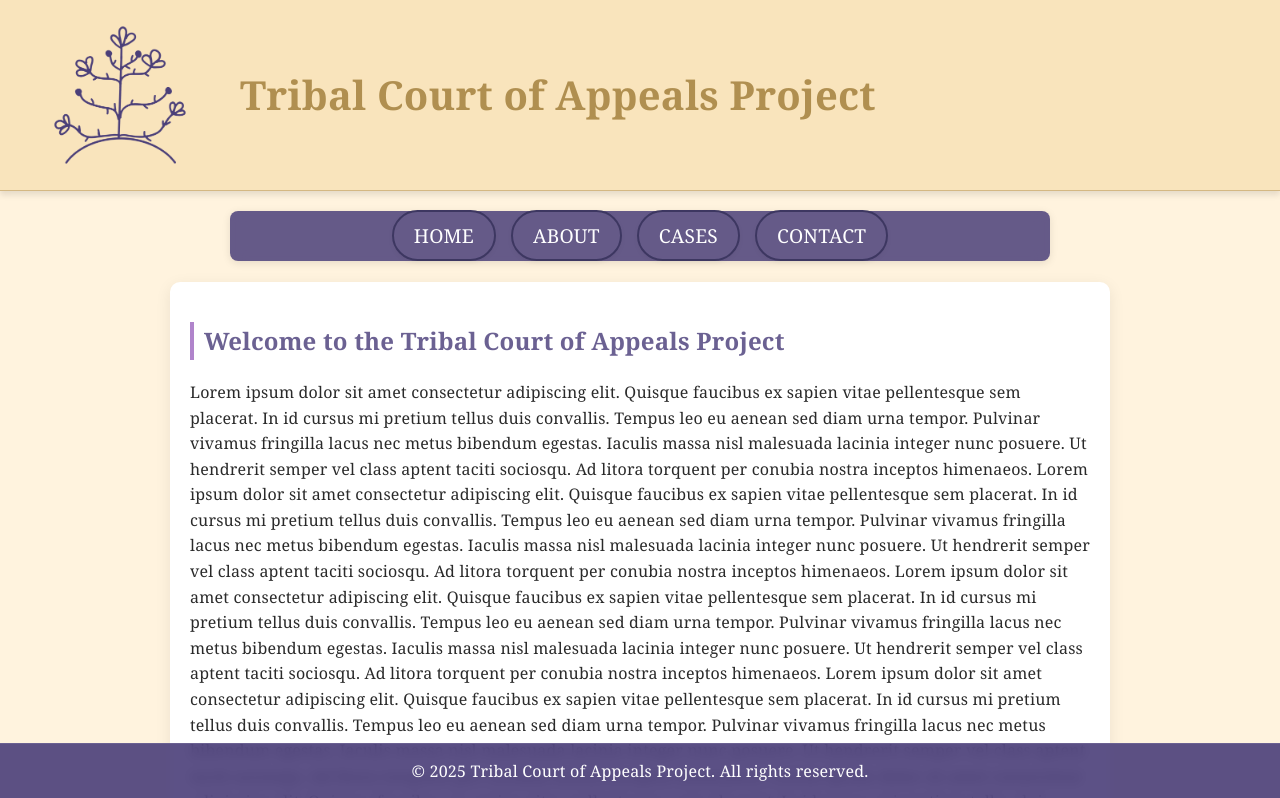
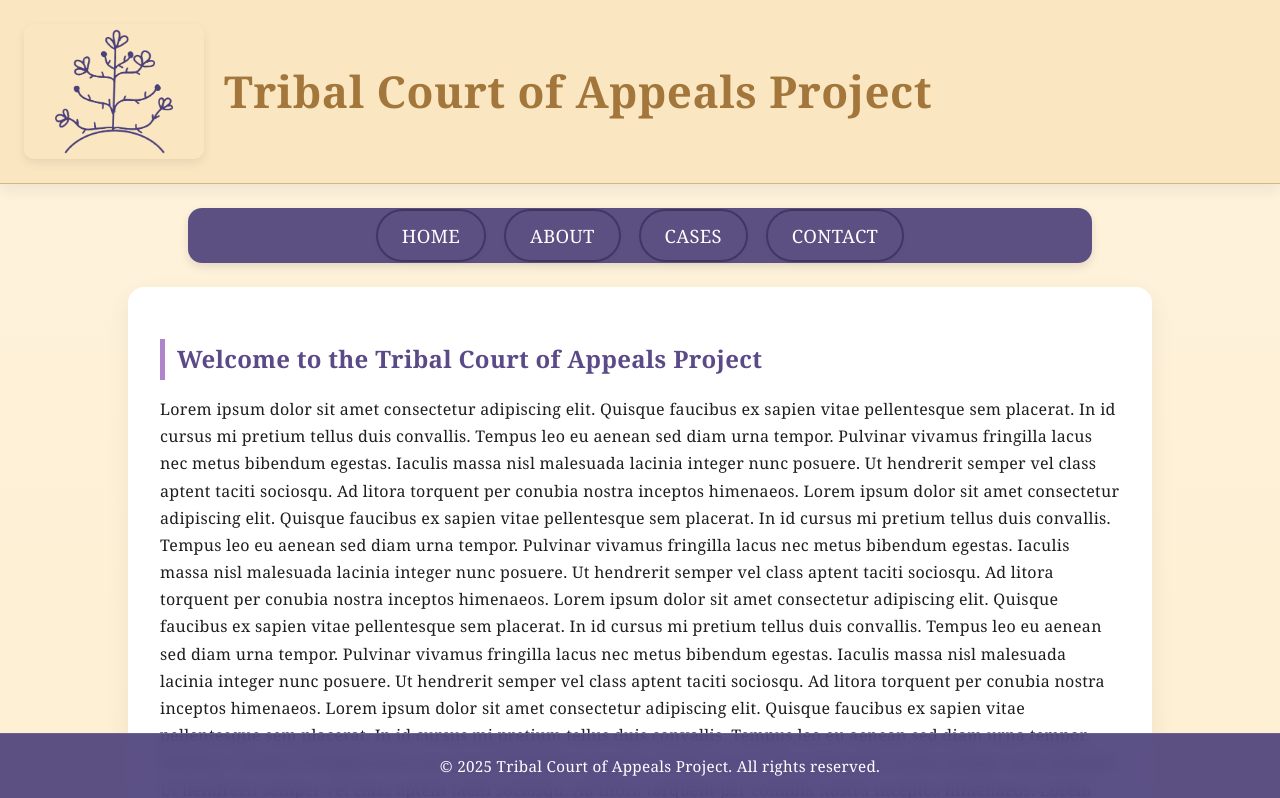
Before and after one commit to mjw11343/tcap_site, a plain HTML site: page index.html in a window 1280 px wide. Shown: the top 798 px of the page. Drawn offline with Linux system fonts and the light colour scheme.

Commit message:
third design

```diff
--- a/styles.css
+++ b/styles.css
@@ -1,123 +1,139 @@
-/* Modernized Stylesheet for Tribal Court of Appeals Project Website */
+/* Ultra-Modern Stylesheet for Tribal Court of Appeals Project Website */
 
 /* Global Styles */
 body {
-    background-color: #FFF3DE; /* Creme Color */
-    color: #2A2A2A;
-    font-family: Georgia, 'Times New Roman', serif;
+    background: linear-gradient(to bottom, #FFF3DE, #fceac3);
+    color: #1e1e1e;
+    font-family: 'Georgia', 'Times New Roman', serif;
     margin: 0;
     padding: 0;
     min-height: 100vh;
     display: flex;
     flex-direction: column;
-    line-height: 1.6;
-    letter-spacing: 0.2px;
+    line-height: 1.7;
+    letter-spacing: 0.3px;
+    scroll-behavior: smooth;
 }
 
 header {
     display: flex;
     align-items: center;
-    padding: 20px;
-    background-color: #F9E4BC;
-    box-shadow: 0 4px 6px rgba(0, 0, 0, 0.1);
-    border-bottom: 1px solid #D4B883;
+    padding: 24px;
+    background: rgba(249, 228, 188, 0.85);
+    backdrop-filter: blur(6px);
+    box-shadow: 0 8px 12px rgba(0, 0, 0, 0.05);
+    border-bottom: 1px solid #d4b883;
+    position: sticky;
+    top: 0;
+    z-index: 20;
 }
 
 .header-container {
     display: flex;
     align-items: center;
+    gap: 20px;
 }
 
 .main-image {
-    width: 200px;
+    width: 180px;
     height: auto;
-    margin-right: 20px;
-    border-radius: 5px;
+    border-radius: 10px;
+    box-shadow: 0 4px 10px rgba(0, 0, 0, 0.08);
 }
 
 .project-title {
-    font-family: Georgia, 'Times New Roman', serif;
-    font-size: 2.5em;
-    color: #B08F50;
+    font-size: 2.75em;
+    color: #a3773b;
+    font-weight: 600;
+    letter-spacing: 0.5px;
 }
 
 /* Navigation Bar */
 nav ul {
     list-style: none;
-    padding: 10px;
+    padding: 12px;
     display: flex;
-    gap: 15px;
-    background-color: rgba(75, 63, 121, 0.85);
-    backdrop-filter: blur(8px);
-    box-shadow: 0 2px 8px rgba(0, 0, 0, 0.1);
-    margin: 20px auto;
-    border-radius: 8px;
-    max-width: 800px;
+    gap: 18px;
+    background: rgba(75, 63, 121, 0.9);
+    backdrop-filter: blur(12px);
+    box-shadow: 0 4px 10px rgba(0, 0, 0, 0.1);
+    margin: 24px auto;
+    border-radius: 14px;
+    max-width: 880px;
     justify-content: center;
+    flex-wrap: wrap;
 }
 
 nav ul li a {
     text-decoration: none;
-    color: #FFFFFF;
-    font-size: 1.2em;
-    transition: background-color 0.3s ease, color 0.3s ease, transform 0.2s ease;
-    padding: 10px 20px;
-    border-radius: 30px;
+    color: #ffffff;
+    font-size: 1.15em;
+    font-weight: 500;
+    padding: 12px 24px;
+    border-radius: 32px;
+    border: 2px solid #3d3761;
     background-color: transparent;
-    border: 2px solid #3d3761;
-    box-shadow: 0 2px 5px rgba(0, 0, 0, 0.05);
+    transition: all 0.25s ease-in-out;
+    box-shadow: 0 2px 4px rgba(0, 0, 0, 0.04);
 }
 
-nav ul li a:hover {
+nav ul li a:hover,
+nav ul li a:focus {
     background-color: #3d3761;
-    color: #FFFFFF;
+    color: #fff;
     transform: translateY(-2px);
-    box-shadow: 0 4px 12px rgba(0, 0, 0, 0.2);
+    box-shadow: 0 6px 14px rgba(0, 0, 0, 0.2);
 }
 
 /* Main Content Section */
 main {
-    padding: 20px;
-    max-width: clamp(320px, 90%, 900px);
-    margin: 20px auto;
-    padding-bottom: 100px; /* Ensure space for footer */
-    background-color: #FFFFFF;
-    border-radius: 10px;
-    box-shadow: 0 4px 16px rgba(0, 0, 0, 0.08);
+    padding: 32px;
+    max-width: clamp(320px, 92%, 960px);
+    margin: 0 auto;
+    padding-bottom: 120px;
+    background-color: #ffffff;
+    border-radius: 16px;
+    box-shadow: 0 8px 24px rgba(0, 0, 0, 0.06);
     transition: box-shadow 0.3s ease;
     flex-grow: 1;
+    position: relative;
 }
 
 main:hover {
-    box-shadow: 0 8px 24px rgba(0, 0, 0, 0.1);
+    box-shadow: 0 12px 32px rgba(0, 0, 0, 0.12);
 }
 
 section {
-    margin-bottom: 20px;
+    margin-bottom: 36px;
+    transition: all 0.3s ease-in-out;
 }
 
 h2 {
-    color: #6B6192;
-    border-left: 4px solid #B084CB;
-    padding-left: 10px;
-    transition: border-color 0.3s;
+    color: #5a4a88;
+    border-left: 5px solid #b084cb;
+    padding-left: 12px;
+    margin-bottom: 10px;
+    transition: border-color 0.3s, color 0.3s;
 }
 
 h2:hover {
-    border-color: #4B3F79;
+    border-color: #4b3f79;
+    color: #4b3f79;
 }
 
 /* Sticky Footer Styles */
 footer {
     text-align: center;
-    padding: 15px 0;
-    background-color: rgba(75, 63, 121, 0.9);
-    backdrop-filter: blur(6px);
-    color: #FFFFFF;
-    border-top: 1px solid #6B6192;
+    padding: 20px;
+    background: rgba(75, 63, 121, 0.9);
+    backdrop-filter: blur(8px);
+    color: #ffffff;
+    border-top: 1px solid #6b6192;
     position: fixed;
     left: 0;
     bottom: 0;
     width: 100%;
     z-index: 10;
+    font-size: 0.95em;
+    letter-spacing: 0.3px;
 }
```
